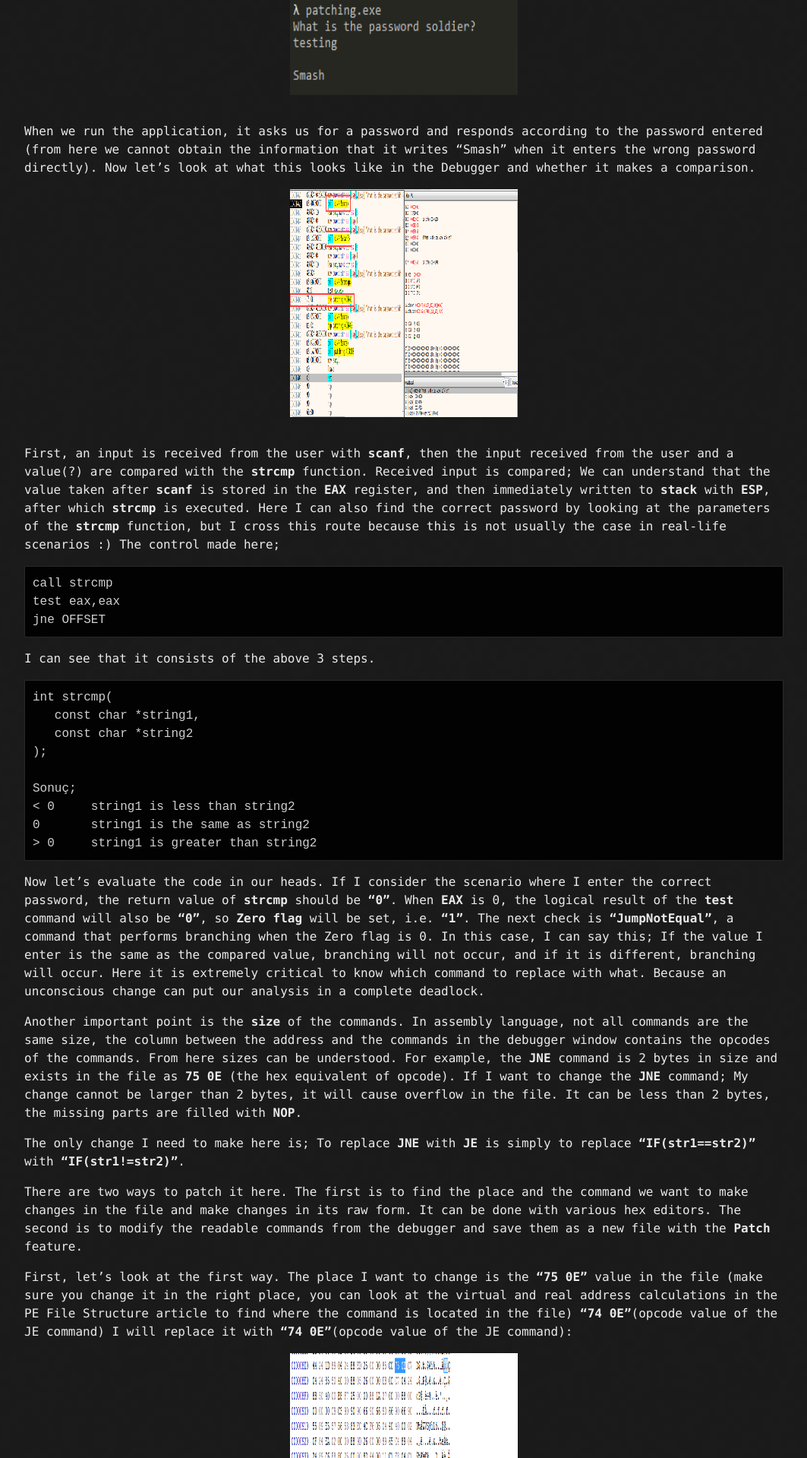
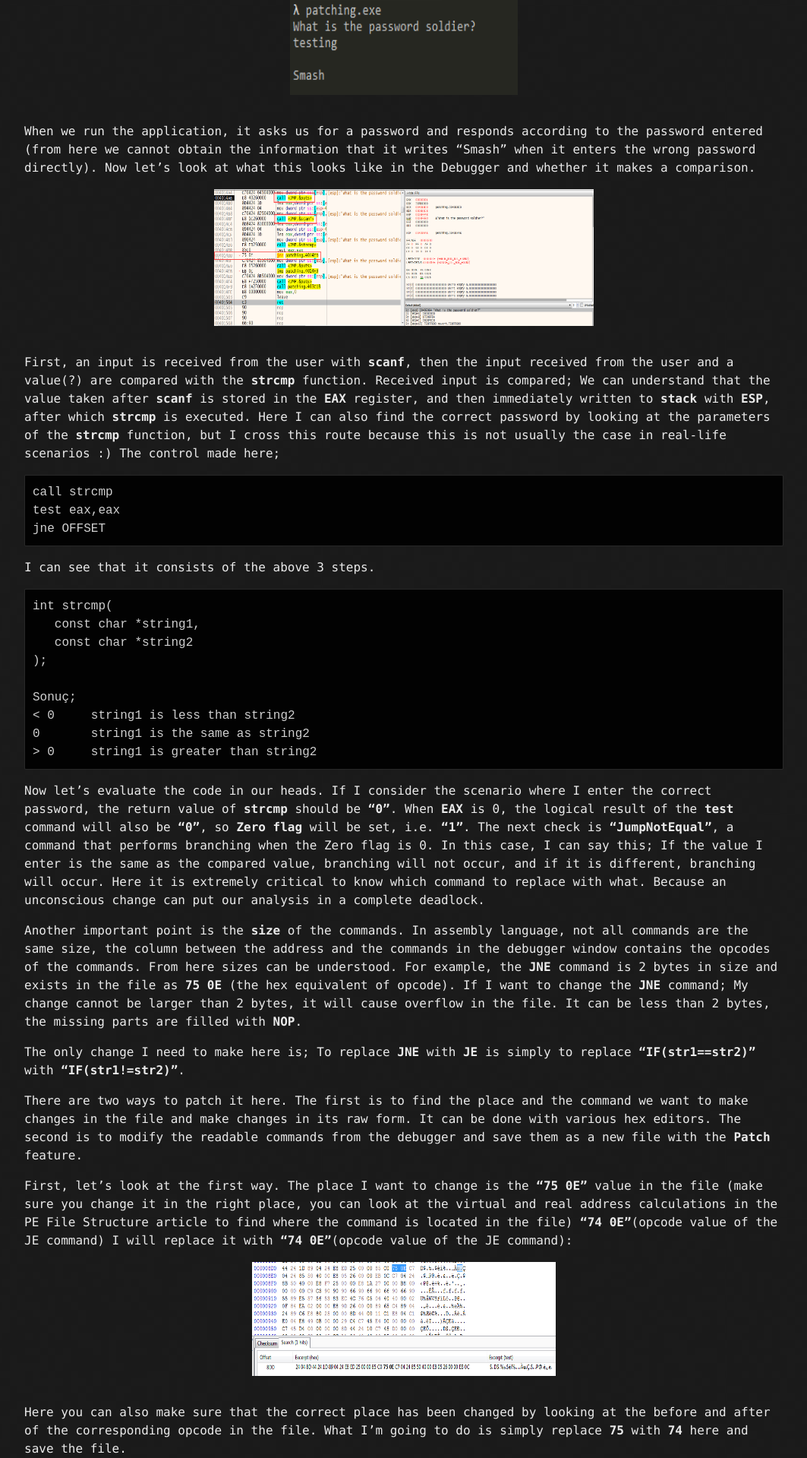
Before and after one commit to fatihbeyexe/onlyf8.github.io, a Jekyll site: the page built from _posts/2023-05-08-patching.md, in a window 1280 px wide. Shown: the part 1589-3508 px from the top of the page at 76% size, without its empty margins (108-1171 px from the left). Built offline with Jekyll 4.4.1, drawn with Linux system fonts in a browser that asks for light colours.

```diff
--- a/_posts/2023-05-08-patching.md
+++ b/_posts/2023-05-08-patching.md
@@ -41,7 +41,7 @@
 
 When we run the application, it asks us for a password and responds according to the password entered (from here we cannot obtain the information that it writes "Smash" when it enters the wrong password directly). Now let's look at what this looks like in the Debugger and whether it makes a comparison.
 
-<img title="Patching" width="300" height="300" src="../assets/patching-2.png" style="display:block; margin-right:auto; margin-left:auto; padding-bottom:20px;">
+<img title="Patching" width="500" height="180" src="../assets/patching-2.png" style="display:block; margin-right:auto; margin-left:auto; padding-bottom:20px;">
 
 First, an input is received from the user with **scanf**, then the input received from the user and a value(?) are compared with the **strcmp** function. Received input is compared; We can understand that the value taken after **scanf** is stored in the **EAX** register, and then immediately written to **stack** with **ESP**, after which **strcmp** is executed. Here I can also find the correct password by looking at the parameters of the **strcmp** function, but I cross this route because this is not usually the case in real-life scenarios :) The control made here;
 
@@ -75,17 +75,17 @@
 
 First, let's look at the first way. The place I want to change is the **"75 0E"** value in the file (make sure you change it in the right place, you can look at the virtual and real address calculations in the PE File Structure article to find where the command is located in the file) **"74 0E"**(opcode value of the JE command) I will replace it with **"74 0E"**(opcode value of the JE command):
 
-<img title="Patching" width="300" height="300" src="../assets/patching-3.png" style="display:block; margin-right:auto; margin-left:auto; padding-bottom:20px;">
+<img title="Patching" width="400" height="150" src="../assets/patching-3.png" style="display:block; margin-right:auto; margin-left:auto; padding-bottom:20px;">
 
 Here you can also make sure that the correct place has been changed by looking at the before and after of the corresponding opcode in the file. What I'm going to do is simply replace **75** with **74** here and save the file.
 
 When we look at the second way, I can make changes to the command on the screen that opens when you double-click on the commands on the debugger or when you select the command and press the **Space** key.
 
-<img title="Patching" width="300" height="300" src="../assets/patching-4.png" style="display:block; margin-right:auto; margin-left:auto; padding-bottom:20px;">
+<img title="Patching" width="400" height="150" src="../assets/patching-4.png" style="display:block; margin-right:auto; margin-left:auto; padding-bottom:20px;">
 
 The changes made are shown in red in the opcode tab.
 
-<img title="Patching" width="300" height="300" src="../assets/patching-5.png" style="display:block; margin-right:auto; margin-left:auto; padding-bottom:20px;">
+<img title="Patching" width="300" height="100" src="../assets/patching-5.png" style="display:block; margin-right:auto; margin-left:auto; padding-bottom:20px;">
 
 Then I can see the changes made by opening the **Patch** window with **CTRL+P** and click the **Patch File** button to save the new file.
 
```
Also changed, not shown: _posts/2023-05-08-yamalama.md (+4 -4 lines).
